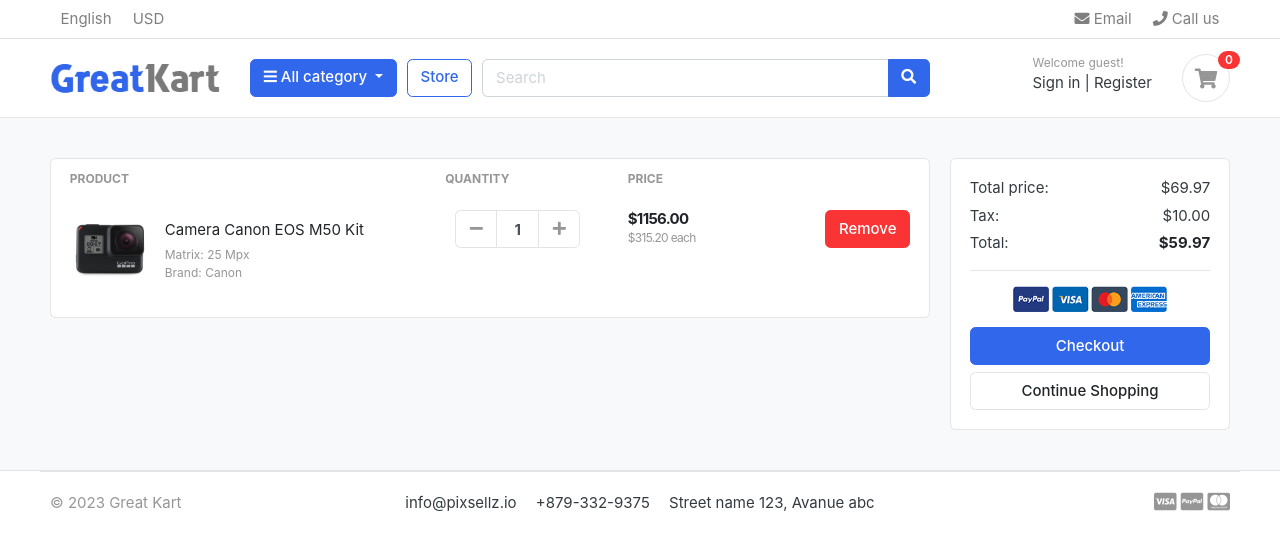
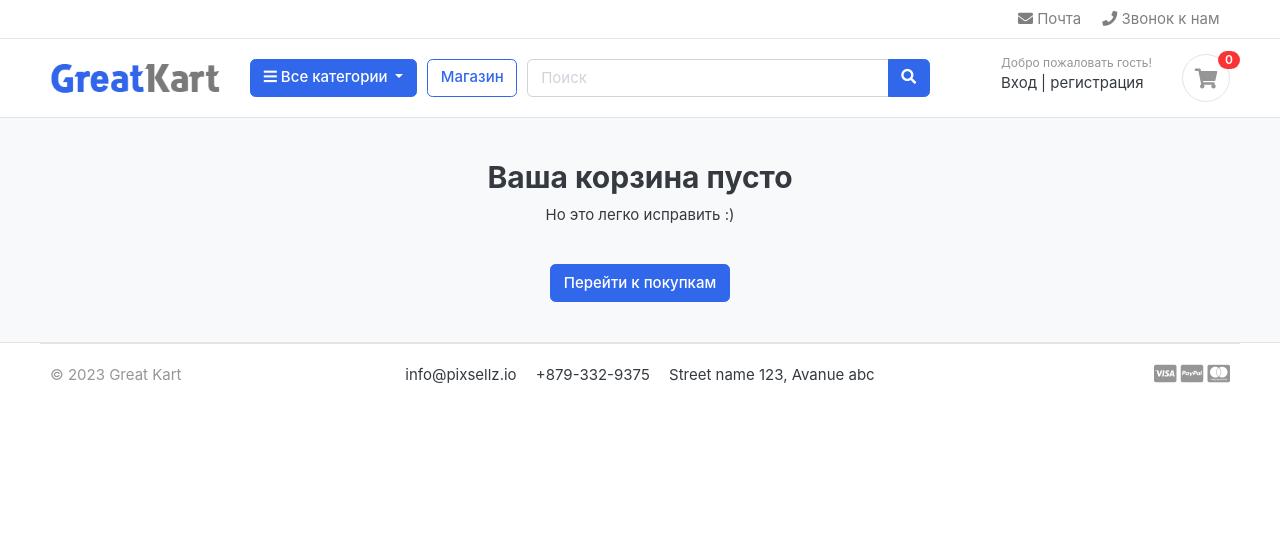
Before and after one commit to moons87/e-shop, a Django app: page /cart/ in a window 1280 px wide. Shown: the top 550 px of the page. Run offline with Django 4.2, Linux system fonts and the light colour scheme; data that the repository does not hold is empty; some libraries are stand-ins or nearby versions; some web fonts are replaced.

Commit message:
Store and carts funcitonality

```diff
--- a/carts/urls.py
+++ b/carts/urls.py
@@ -3,5 +3,8 @@
 
 
 urlpatterns = [
-    path('', views.cart, name='cart')
+    path('', views.cart, name='cart'),
+    path('add_cart/<int:product_id>/', views.add_cart, name='add_cart'),
+    path('remove_cart/<int:product_id>/<int:cart_item_id>/', views.remove_cart, name='remove_cart'),
+    path('remove_cart_item/<int:product_id>/<int:cart_item_id>/', views.remove_cart_item, name='remove_cart_item'),
 ]
--- a/carts/views.py
+++ b/carts/views.py
@@ -1,7 +1,114 @@
-from django.shortcuts import render
+from django.shortcuts import render, redirect, get_object_or_404
+from store.models import Product, Variation
+from .models import Cart, CartItem
+from django.http import HttpResponse
+from django.core.exceptions import ObjectDoesNotExist
+
+# Create your views here.
+def _cart_id(request):
+    cart = request.session.session_key
+    if not cart:
+        cart = request.session.create()
+    return cart
+
+def add_cart(request, product_id):
+    product = Product.objects.get(id=product_id) # get the product
+    product_variation = []
+    if request.method == 'POST':
+        for item in request.POST:
+            key = item
+            value = request.POST[key]
 
 
-# Create your views here.
+            try:
+                variation = Variation.objects.get(product = product, variation_category__iexact=key, variation_value__iexact = value)
+                product_variation.append(variation)
+            except:
+                pass
 
-def cart(request):
-    return render(request, 'store/cart.html')
+
+
+    try:
+        cart = Cart.objects.get(cart_id=_cart_id(request)) # get the cart using the cart_id present in the session
+    except Cart.DoesNotExist:
+        cart = Cart.objects.create(
+            cart_id = _cart_id(request)
+        )
+    cart.save()
+
+    is_cart_item_exists = CartItem.objects.filter(product=product, cart=cart).exists()
+    if is_cart_item_exists:
+        cart_item = CartItem.objects.filter(product=product, cart=cart)
+        # existing variations -> database
+        # current variation -> product variation
+        # item_id -> database
+        ex_var_list=[]
+        id = []
+        for item in cart_item:
+            existing_variation = item.variations.all()
+            ex_var_list.append(list(existing_variation))
+            id.append(item.id)
+
+        print(ex_var_list)
+
+        if product_variation in ex_var_list:
+            index = ex_var_list.index(product_variation)
+            item_id = id[index]
+            item = CartItem.objects.get(product = product, id=item_id)
+            item.quantity += 1
+            item.save()
+        else:
+            item = CartItem.objects.create(product=product, quantity =1, cart=cart)
+            if len(product_variation) > 0:
+                item.variations.clear()
+                item.variations.add(*product_variation)
+        #cart_item.quantity += 1 # cart_item.quantity = cart_item.quantity +1
+            item.save()
+    else:
+        cart_item = CartItem.objects.create(
+            product = product,
+            quantity = 1,
+            cart = cart,
+        )
+        if len(product_variation) > 0:
+            cart_item.variations.clear()
+            cart_item.variations.add(*product_variation)
+        cart_item.save()
+    return redirect('cart')
+
+def remove_cart(request, product_id, cart_item_id):
+    cart = Cart.objects.get(cart_id = _cart_id(request))
+    product = get_object_or_404(Product, id=product_id)
+    try:
+        cart_item = CartItem.objects.get(product=product, cart=cart, id = cart_item_id)
+        if cart_item.quantity > 1:
+            cart_item.quantity -= 1
+            cart_item.save()
+        else:
+            cart_item.delete()
+    except:
+        pass
+    return redirect('cart')
+
+def remove_cart_item(request, product_id, cart_item_id):
+    cart = Cart.objects.get(cart_id = _cart_id(request))
+    product = get_object_or_404(Product, id=product_id)
+    cart_item  = CartItem.objects.get(product=product, cart=cart, id = cart_item_id)
+    cart_item.delete()
+    return redirect('cart')
+
+def cart(request, total = 0, quantity =0, cart_items = None):
+    try:
+        cart = Cart.objects.get(cart_id = _cart_id(request))
+        cart_items = CartItem.objects.filter(cart=cart, is_active = True).order_by('id')
+        for cart_item in cart_items:
+            total += (cart_item.product.price * cart_item.quantity)
+            quantity += cart_item.quantity
+    except ObjectDoesNotExist:
+        pass # just ignore
+    context = {
+        'total': total,
+        'quantity': quantity,
+        'cart_items':cart_items
+    }
+    return render(request, 'store/cart.html', context)
--- a/greatkart/settings.py
+++ b/greatkart/settings.py
@@ -68,6 +68,7 @@
                 'django.contrib.auth.context_processors.auth',
                 'django.contrib.messages.context_processors.messages',
                 'category.context_processors.menu_links',
+                'carts.context_proccesors.counter',
             ],
         },
     },
--- a/store/apps.py
+++ b/store/apps.py
@@ -1,4 +1,5 @@
 from django.apps import AppConfig
+
 
 
 class StoreConfig(AppConfig):
--- a/store/urls.py
+++ b/store/urls.py
@@ -3,6 +3,7 @@
 
 urlpatterns = [
     path('', views.store, name='store'),
-    path('<slug:category_slug>/', views.store, name='products_by_category'),
-    path('<slug:category_slug>/<slug:product_slug>/', views.product_detail, name='product_detail'),
+    path('category/<slug:category_slug>/', views.store, name='products_by_category'),
+    path('category/<slug:category_slug>/<slug:product_slug>/', views.product_detail, name='product_detail'),
+    path('search/', views.search, name='search'),
 ]
--- a/templates/home.html
+++ b/templates/home.html
@@ -22,8 +22,8 @@
 <div class="container">
 
 <header class="section-heading">
-	<a href="{% url 'store' %}" class="btn btn-outline-primary float-right">See all</a>
-	<h3 class="section-title">Popular products</h3>
+	<a href="{% url 'store' %}" class="btn btn-outline-primary float-right">Посмотреть все продукты</a>
+	<h3 class="section-title">Популярные продукты</h3>
 </header><!-- sect-heading -->
 
 
--- a/templates/includes/navbar.html
+++ b/templates/includes/navbar.html
@@ -8,16 +8,16 @@
       <div class="collapse navbar-collapse" id="navbarTop4">
         <ul class="navbar-nav mr-auto">
             <li class="nav-item dropdown">
-                 <a href="#" class="nav-link">   English </a>
+                 <a href="#" class="nav-link">    </a>
 
             </li>
             <li class="nav-item dropdown">
-                <a href="#" class="nav-link"> USD </a>
+                <a href="#" class="nav-link"> </a>
             </li>
         </ul>
         <ul class="navbar-nav">
-            <li><a href="#" class="nav-link"> <i class="fa fa-envelope"></i> Email </a></li>
-            <li><a href="#" class="nav-link"> <i class="fa fa-phone"></i> Call us </a></li>
+            <li><a href="#" class="nav-link"> <i class="fa fa-envelope"></i> Почта </a></li>
+            <li><a href="#" class="nav-link"> <i class="fa fa-phone"></i> Звонок к нам </a></li>
         </ul> <!-- list-inline //  -->
       </div> <!-- navbar-collapse .// -->
     </div> <!-- container //  -->
@@ -34,7 +34,7 @@
         <div class="col-lg col-sm col-md col-6 flex-grow-0">
             <div class="category-wrap dropdown d-inline-block float-right">
                 <button type="button" class="btn btn-primary dropdown-toggle" data-toggle="dropdown">
-                    <i class="fa fa-bars"></i> All category
+                    <i class="fa fa-bars"></i> Все категории
                 </button>
                 <div class="dropdown-menu">
                     <a class="dropdown-item" href="{% url 'store' %}"> Все продукты </a>
@@ -44,11 +44,11 @@
                 </div>
             </div>  <!-- category-wrap.// -->
         </div> <!-- col.// -->
-        <a href="{% url 'store' %}" class="btn btn-outline-primary">Store</a>
+        <a href="{% url 'store' %}" class="btn btn-outline-primary">Магазин</a>
         <div class="col-lg  col-md-6 col-sm-12 col">
-            <form action="#" class="search">
+            <form action="{% url 'search' %}" class="search" method="GET">
                 <div class="input-group w-100">
-                    <input type="text" class="form-control" style="width:60%;" placeholder="Search">
+                    <input type="text" class="form-control" style="width:60%;" placeholder="Поиск" name="keyword">
 
                     <div class="input-group-append">
                       <button class="btn btn-primary" type="submit">
@@ -61,15 +61,15 @@
         <div class="col-lg-3 col-sm-6 col-8 order-2 order-lg-3">
                     <div class="d-flex justify-content-end mb-3 mb-lg-0">
                         <div class="widget-header">
-                            <small class="title text-muted">Welcome guest!</small>
+                            <small class="title text-muted">Добро пожаловать гость!</small>
                             <div>
-                                <a href="./signin.html">Sign in</a> <span class="dark-transp"> | </span>
-                                <a href="./register.html"> Register</a>
+                                <a href="./signin.html">Вход</a> <span class="dark-transp"> | </span>
+                                <a href="./register.html"> регистрация</a>
                             </div>
                         </div>
-                        <a href="./cart.html" class="widget-header pl-3 ml-3">
+                        <a href="{% url 'cart' %}" class="widget-header pl-3 ml-3">
                             <div class="icon icon-sm rounded-circle border"><i class="fa fa-shopping-cart"></i></div>
-                            <span class="badge badge-pill badge-danger notify">0</span>
+                            <span class="badge badge-pill badge-danger notify">{{cart_count}}</span>
                         </a>
                     </div> <!-- widgets-wrap.// -->
                 </div> <!-- col.// -->
--- a/templates/store/cart.html
+++ b/templates/store/cart.html
@@ -6,7 +6,14 @@
     <div class="container">
 
     <!-- ============================ COMPONENT 1 ================================= -->
-
+    {% if not cart_items %}
+     <h2 class="text-center">Ваша корзина пусто</h2>
+     <p class="text-center">Но это легко исправить :)</p>
+     <br>
+     <div class="text-center">
+        <a href="{% url 'store' %}" class="btn btn-primary">Перейти к покупкам</a>
+     </div>
+    {% else %}
     <div class="row">
         <aside class="col-lg-9">
     <div class="card">
@@ -20,13 +27,21 @@
     </tr>
     </thead>
     <tbody>
+
+    {% for cart_item in cart_items %}
     <tr>
         <td>
             <figure class="itemside align-items-center">
-                <div class="aside"><img src="{% static './images/items/11.jpg' %}" class="img-sm"></div>
+                <div class="aside"><img src="{{ cart_item.product.images.url }}" class="img-sm"></div>
                 <figcaption class="info">
-                    <a href="#" class="title text-dark">Camera Canon EOS M50 Kit</a>
-                    <p class="text-muted small">Matrix: 25 Mpx <br> Brand: Canon</p>
+                    <a href="{{ cart_item.product.get_url }}" class="title text-dark">{{ cart_item.product.product_name }}</a>
+                    <p class="text-muted small">
+                        {% if cart_item.variations.all %}
+                            {% for item in cart_item.variations.all %}
+                                {{ item.variation_category | capfirst }} : {{ item.variation_value | capfirst }} <br>
+                            {% endfor %}
+                        {% endif %}
+                    </p>
                 </figcaption>
             </figure>
         </td>
@@ -35,26 +50,32 @@
                         <div class="col">
                             <div class="input-group input-spinner">
                                 <div class="input-group-prepend">
-                                <button class="btn btn-light" type="button" id="button-plus"> <i class="fa fa-minus"></i> </button>
+                                <a href="{% url 'remove_cart' cart_item.product.id cart_item.id %}" class="btn btn-light" type="btn btn-light" id="button-plus"> <i class="fa fa-minus"></i> </a>
                                 </div>
-                                <input type="text" class="form-control"  value="1">
+                                <input type="text" class="form-control"  value="{{ cart_item.quantity }}">
                                 <div class="input-group-append">
-                                <button class="btn btn-light" type="button" id="button-minus"> <i class="fa fa-plus"></i> </button>
-                                </div>
+                                    <form action="{% url 'add_cart' cart_item.product.id %}" method="POST">
+                                        {% csrf_token %}
+                                        {% for item in cart_item.variations.all %}
+                                         <input type="hidden" name="{{item.variation_category | lower}}" value="{{ item.variation_value | capfirst }}">
+                                        {% endfor %}
+                                        <button class="btn btn-light" type="submit" id="button-minus"> <i class="fa fa-plus"></i> </button>
+                                    </form>
+                            </div>
                             </div> <!-- input-group.// -->
                         </div> <!-- col.// -->
         </td>
         <td>
             <div class="price-wrap">
-                <var class="price">$1156.00</var>
-                <small class="text-muted"> $315.20 each </small>
+                <var class="price">{{ cart_item.sub_total }} ₸</var>
+                <small class="text-muted">{{ cart_item.product.price }} ₸</small>
             </div> <!-- price-wrap .// -->
         </td>
         <td class="text-right">
-        <a href="" class="btn btn-danger"> Remove</a>
+        <a href="{% url 'remove_cart_item' cart_item.product.id cart_item.id  %}" onclick="return confirm('Вы хотите удалить эти предметы?')" class="btn btn-danger">Удалить</a>
         </td>
     </tr>
-
+   {% endfor %}
     </tbody>
     </table>
     </div> <!-- card.// -->
@@ -66,22 +87,14 @@
             <div class="card-body">
                 <dl class="dlist-align">
                   <dt>Total price:</dt>
-                  <dd class="text-right">$69.97</dd>
-                </dl>
-                <dl class="dlist-align">
-                  <dt>Tax:</dt>
-                  <dd class="text-right"> $10.00</dd>
-                </dl>
-                <dl class="dlist-align">
-                  <dt>Total:</dt>
-                  <dd class="text-right text-dark b"><strong>$59.97</strong></dd>
+                  <dd class="text-right">{{ total }}</dd>
                 </dl>
                 <hr>
                 <p class="text-center mb-3">
                     <img src="{% static './images/misc/payments.png' %}" height="26">
                 </p>
-                <a href="./place-order.html" class="btn btn-primary btn-block"> Checkout </a>
-                <a href="./store.html" class="btn btn-light btn-block">Continue Shopping</a>
+                <a href="./place-order.html" class="btn btn-primary btn-block"> Заказ подтверждаю </a>
+                <a href="{% url 'store' %}" class="btn btn-light btn-block">Продолжить покупки</a>
             </div> <!-- card-body.// -->
             </div> <!-- card.// -->
 
@@ -89,6 +102,7 @@
 
 
     </div> <!-- row.// -->
+    {% endif %}
     <!-- ============================ COMPONENT 1 END .// ================================= -->
 
     </div> <!-- container .//  -->
```
Also changed, not shown: carts/admin.py (+8 -2 lines), carts/context_proccesors.py (added, +17 -0 lines), carts/models.py (+6 -2 lines), store/admin.py (+8 -1 lines), store/models.py (+23 -0 lines), store/views.py (+42 -3 lines), templates/store/product_detail.html (+21 -32 lines), templates/store/store.html (+32 -7 lines), carts/migrations/0002_cartitem_variations.py (added), store/migrations/0004_variation.py (added).
